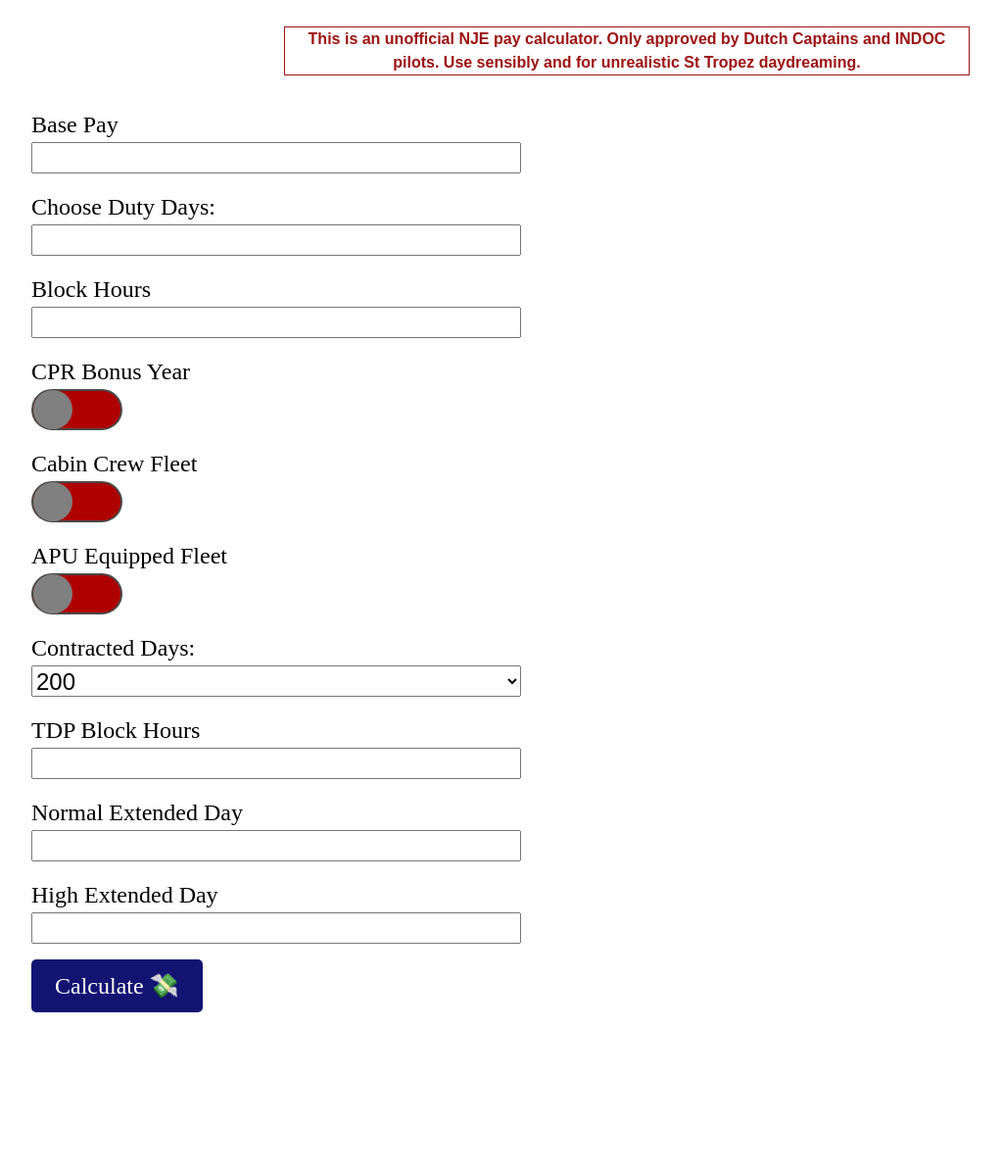
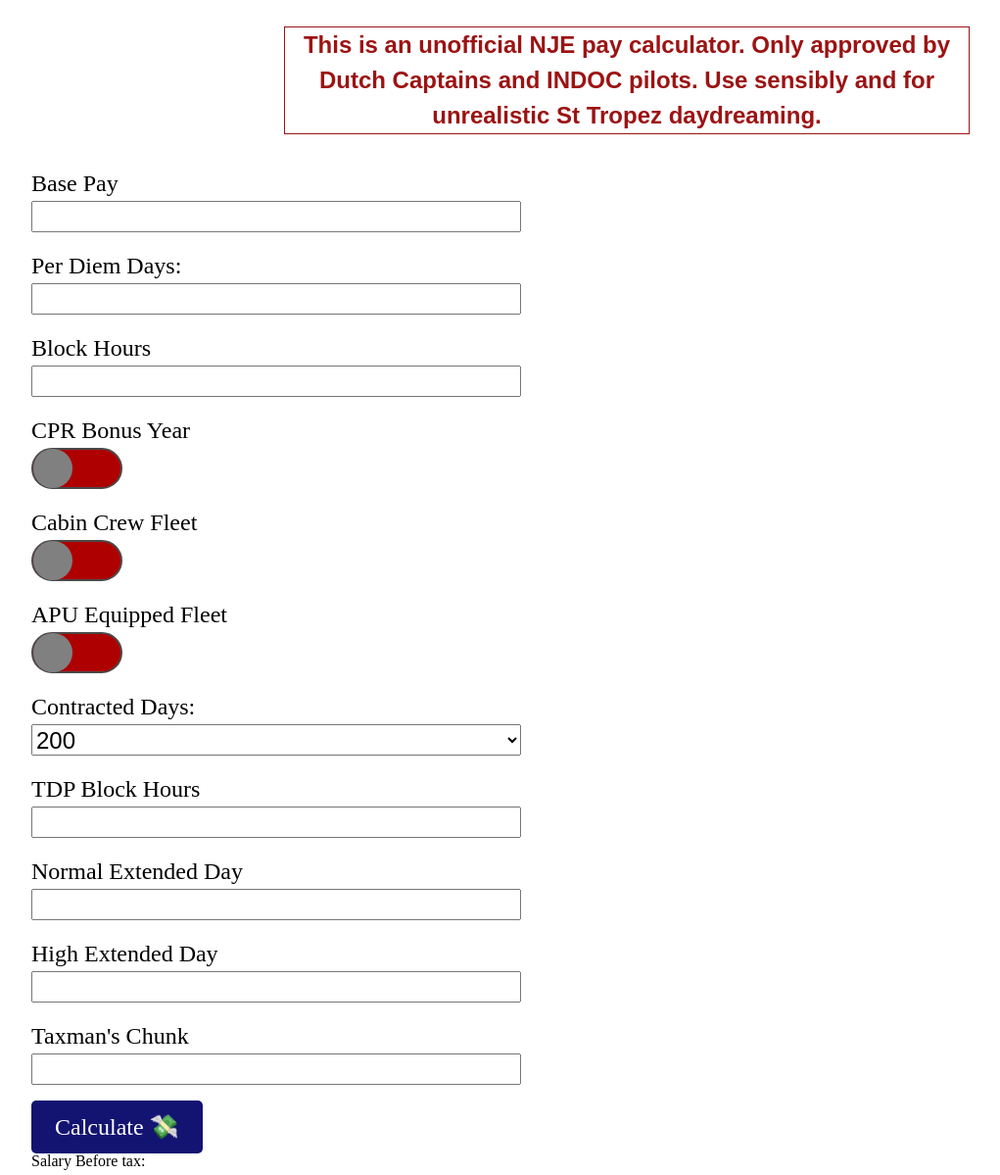
Before and after one commit to merryface/show-me-the-money, a website with bundled scripts: page index.html in a window 1280 px wide. Shown: the part 101-1300 px from the top of the page at 98% size, without its empty margins (0-1021 px from the left). Before the commit the page ends 1166 px from the top, so only its background shows below. Built offline with nearby package versions, Linux system fonts and the light colour scheme.

Commit message:
display calculation on page

```diff
--- a/index.html
+++ b/index.html
@@ -26,7 +26,7 @@
       <label class="label" for="base">Base Pay</label>
       <input class="input" name="base" type="number" min="0" id="base">
 
-      <label class="label" for="dutyDays">Choose Duty Days:</label>
+      <label class="label" for="dutyDays">Per Diem Days:</label>
       <input class="input" name="dutyDays" type="number" min="0" id="dutyDays">
 
       <label class="label" for="blockHours">Block Hours</label>
@@ -64,15 +64,20 @@
       <label class="label" for="tbpHours">TDP Block Hours</label>
       <input class="input" name="tbpHours" type="number" min="0" id="tbpHours">
 
-      <label class="label" for="ned"> Normal Extended Day</label>
+      <label class="label" for="ned">Normal Extended Day</label>
       <input class="input" name="ned" type="number" min="0" id="ned">
 
-      <label class="label" for="hed"> High Extended Day</label>
+      <label class="label" for="hed">High Extended Day</label>
       <input class="input" name="hed" type="number" min="0" id="hed">
+
+      <label class="label" for="tax">Taxman's Chunk</label>
+      <input class="input" name="tax" type="number" min="0" max="100" id="tax">
     </form>
 
     <button class="calculate" id="calc">Calculate 💸</button>
 
+    <div class="salary_display">Salary Before tax: <span id="output"></span></div>
+
   </div>
 </body>
 </html>
--- a/script.js
+++ b/script.js
@@ -34,6 +34,5 @@
     hed
   })
 
-  console.log(total);
-
+  document.getElementById("output").innerText = `${total.toLocaleString("en-US")}€`
 });
--- a/style.css
+++ b/style.css
@@ -19,6 +19,7 @@
 
 .disclaimer {
   line-height: 1.5;
+  font-size: 1.5rem;
   width: 100%;
   text-align: center;
   color: rgb(156, 19, 19);
```
